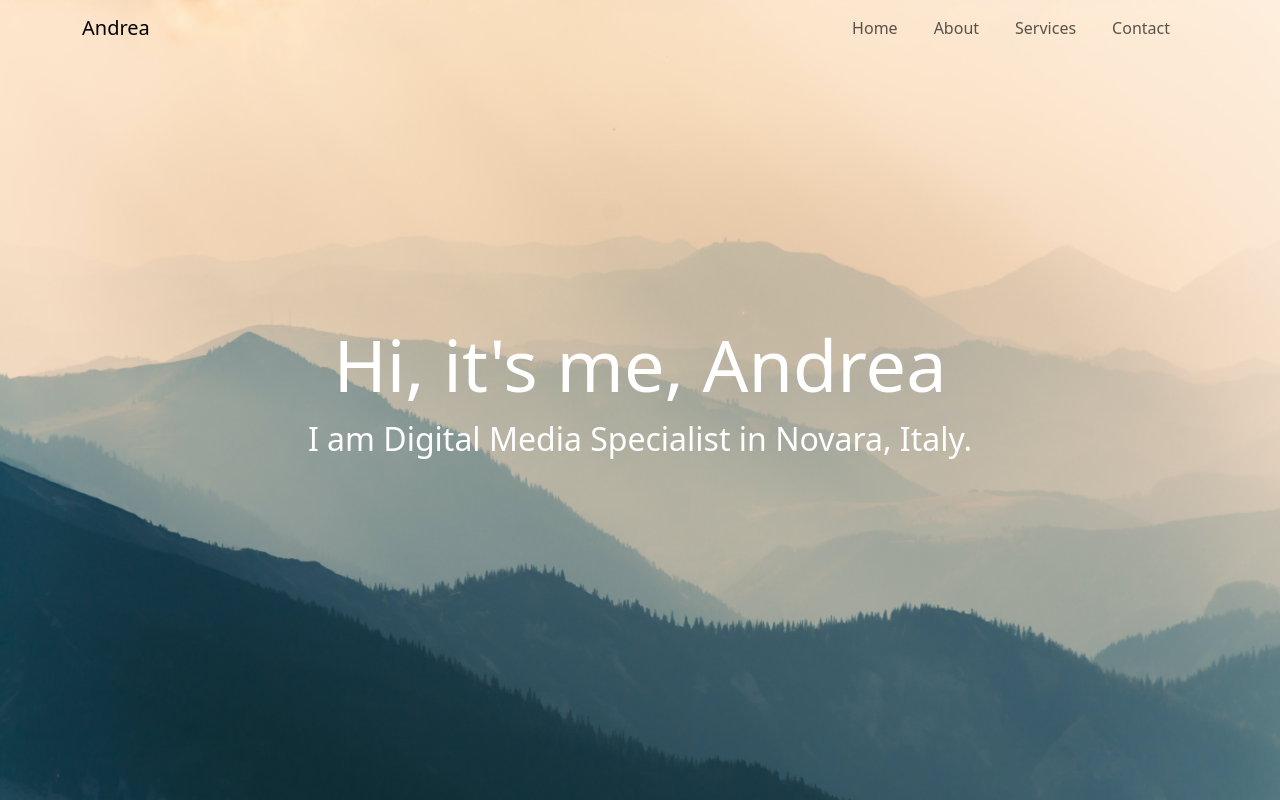
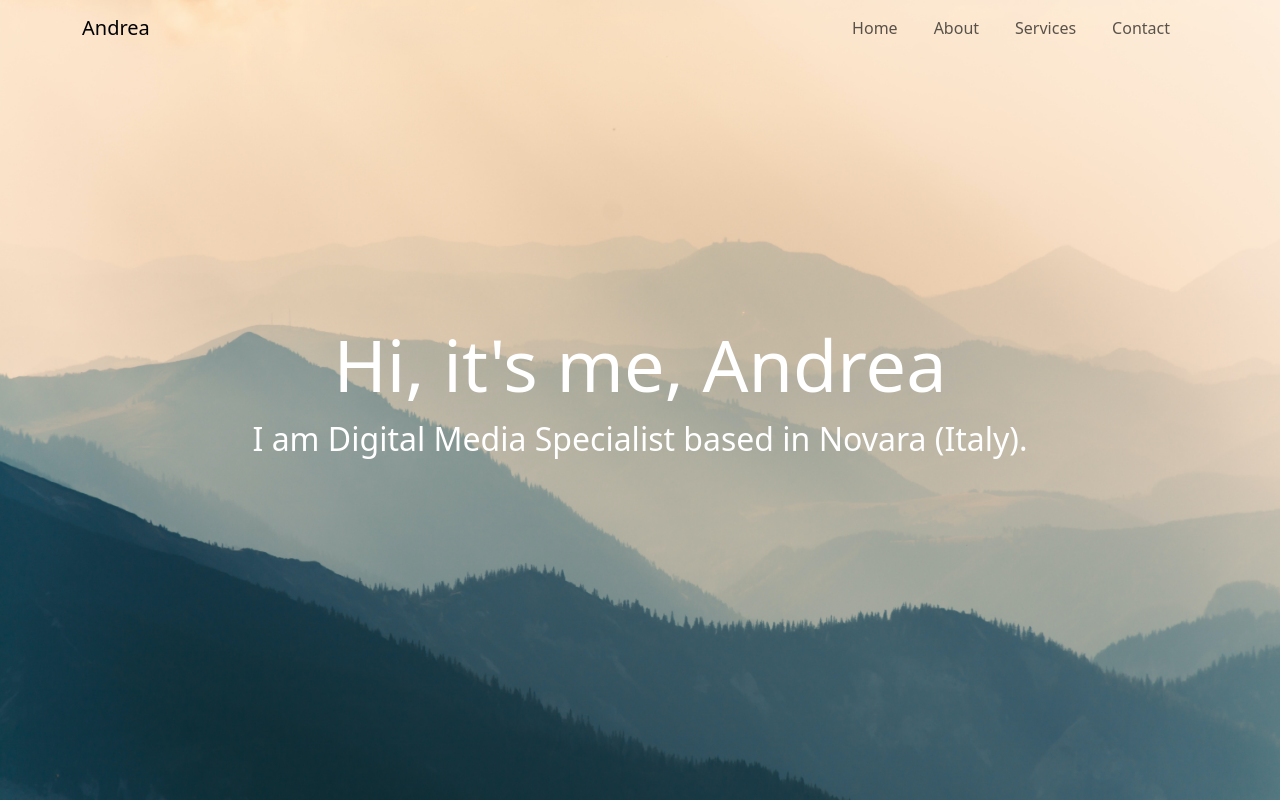
Before and after one commit to SMarander/github-portfolio, a plain HTML site: page index.html in a window 1280 px wide. Shown: the top 800 px of the page. Drawn offline with nearby package versions, Linux system fonts and the light colour scheme; a script that the page names is missing.

Commit message:
Description update

```diff
--- a/index.html
+++ b/index.html
@@ -46,7 +46,7 @@
             <div class="row">
             <div class="col-lg-12 col-md-12 col-sm-12 col-xs-12 hero-text">
                 <h2 class="hero_title">Hi, it's me, Andrea</h2>
-                <p class="hero_desc">I am Digital Media Specialist in Novara, Italy.</p>
+                <p class="hero_desc">I am Digital Media Specialist based in Novara (Italy).</p>
             </div>
             </div>
         </div>
```
